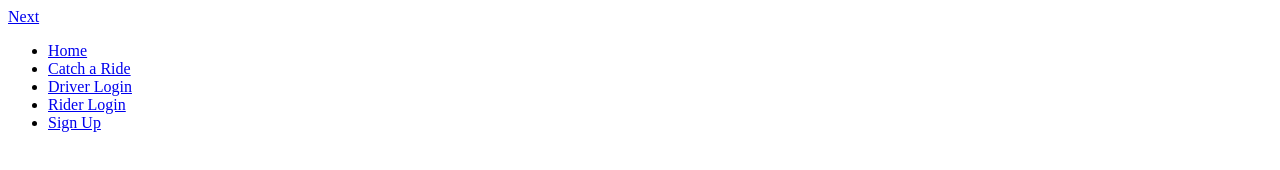
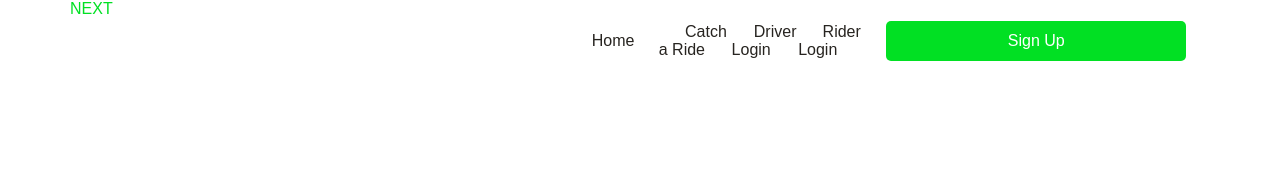
Before and after one commit to TaniaMoran/Bus118W, a plain HTML site: page project.html in a window 1280 px wide. Drawn offline with Linux system fonts and the light colour scheme.

Commit message:
Add files via upload

```diff
--- a/project.html
+++ b/project.html
@@ -11,39 +11,24 @@
     <body>
         <nav class="navbar"></nav>
         <div class="navbar_container">
-        <a href="/" id="navbar_logo">Next</a>
-        <div class="navbar_toggle" id="mobile-menu"></div>
+        <a href="/" id="navbar_logo">NEXT</a>
+        <div class="navbar_toggle" id="mobile-menu">
         <span class="bar"></span>
         <span class="bar"></span>
         <span class="bar"></span>
         </div>
         <ul class="navbar_menu">
             <li class="navbar_item">
-                <a href="/" class="navbar_links">
-                Home
-                </a>
-            </li>
+                <a href="/" class="navbar_links"> Home</a> </li>
             <li class="navbar_item">
-                <a href="/catcharide.html" class="navbar_links">
-                Catch a Ride
-                </a>
-            </li>
+                <a href="/catcharide.html" class="navbar_links">Catch a Ride</a></li>
             <li class="navbar_item">
-                <a href="/driverlogin.html" class="navbar_links">
-                Driver Login
-                </a>
-            </li>
+                <a href="/driverlogin.html" class="navbar_links">Driver Login</a></li>
             <li class="navbar_item">
-                <a href="/riderlogin.html" class="navbar_links">
-                Rider Login
-                </a>
-            </li>
+                <a href="/riderlogin.html" class="navbar_links">Rider Login</a></li>
         </li>
         <li class="navbar_btn">
-            <a href="/" class="button">
-            Sign Up
-            </a>
-        </li>
+            <a href="/" class="button">Sign Up</a></li>
         </ul>
 
 
--- a/styles.css
+++ b/styles.css
@@ -1 +1,96 @@
-h1{}
+
+
+*{
+    box-sizing: border-box;
+    margin:0;
+    padding:0;
+    font-family: 'Kumbh Sans', sans-serif;
+
+}
+
+.navbar{
+    background: #246617
+    height: 81px;
+    display:flex;
+    justify-content: center;
+    align-items: center;
+    font-size: 1.1rem;
+    position: sticky
+    top: 0;
+    z-index: 999;
+}
+
+.navbar_container{
+    display:flex;
+    justify-content: space-between;
+    height: 81px;
+    z-index: 1;
+    width: 100%;
+    max-width: 1250px;
+    margin: 0 auto;
+    padding: 0 55px;
+
+}
+
+#navbar_logo{
+    background-color: #01E023;
+    background-image: linear-gradient(to top, #01E023 0%, #9de6bb, 100%);
+    background-size: 100%;
+    -webkit-background-clip: text;
+    -moz-background-clip: text;
+    -webkit-text-fill-color: transparent;
+    -moz-text-fill-color: transparent;
+    display: flex;
+    align-items: pointer;
+    text-decoration: none;
+    font-size: 2.5erm;
+}
+
+.fa-gem{
+    margin-right: 0.5erm;
+}
+
+.navbar_menu{
+    display: flex;
+    align-items: center;
+    list-style:none;
+    text-align: center;
+}
+
+.nav_item{
+    height:85px;
+}
+
+.navbar_links{
+    color: rgb(39, 36, 32);
+    display: felx;
+    align-items: center;
+    justify-content: center;
+    text-decoration: none;
+    padding: 0 1.5rem;
+    height: 100%;
+}
+
+.navbar_btn{
+    display:flex;
+    justify-content: center;
+    align-items: center;
+    padding: 0 1.5rem;
+    width: 100%;
+}
+
+.button{
+    display: flex;
+    justify-content: center;
+    align-items: center;
+    text-decoration: none;
+    padding: 11px 21px;
+    height: 100%;
+    width: 100%;
+    border: none;
+    outline: none;
+    border-radius: 5px;
+    background: #01E023;
+    color: #fff;
+
+}
```
